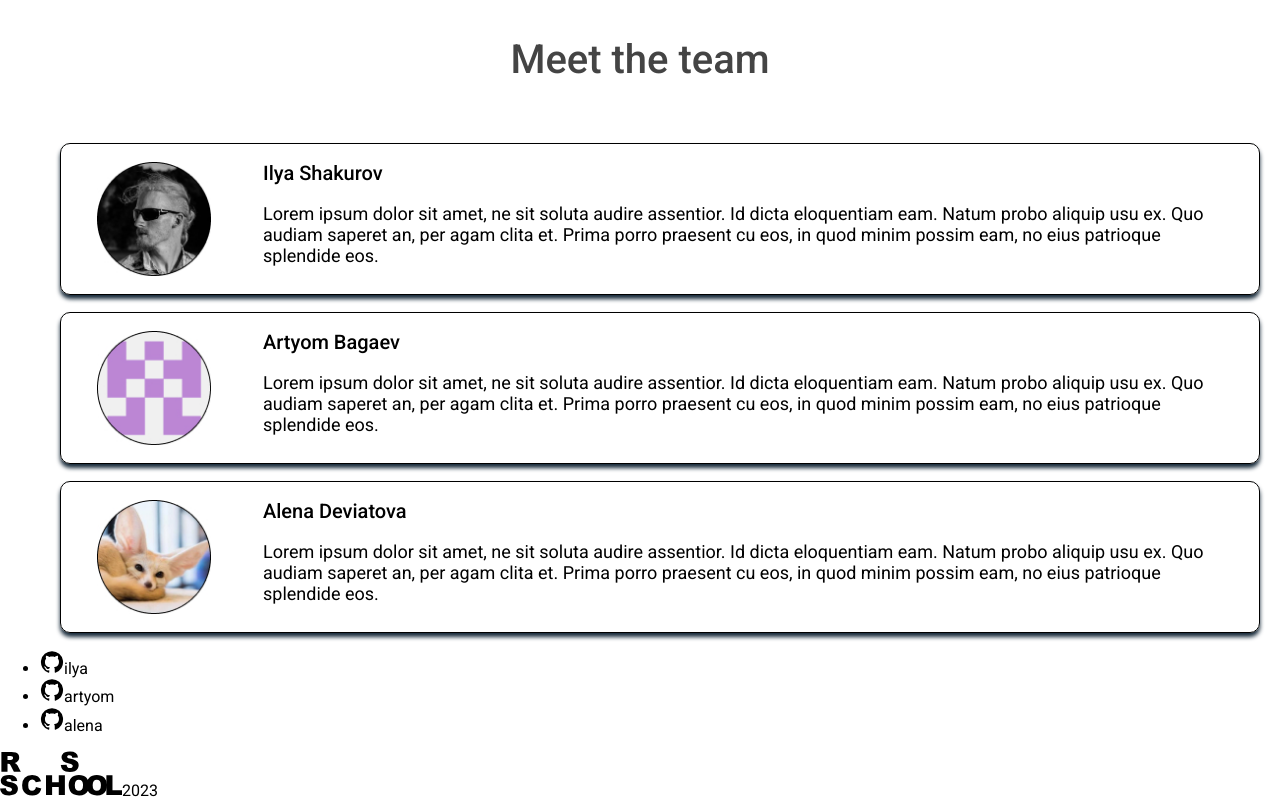
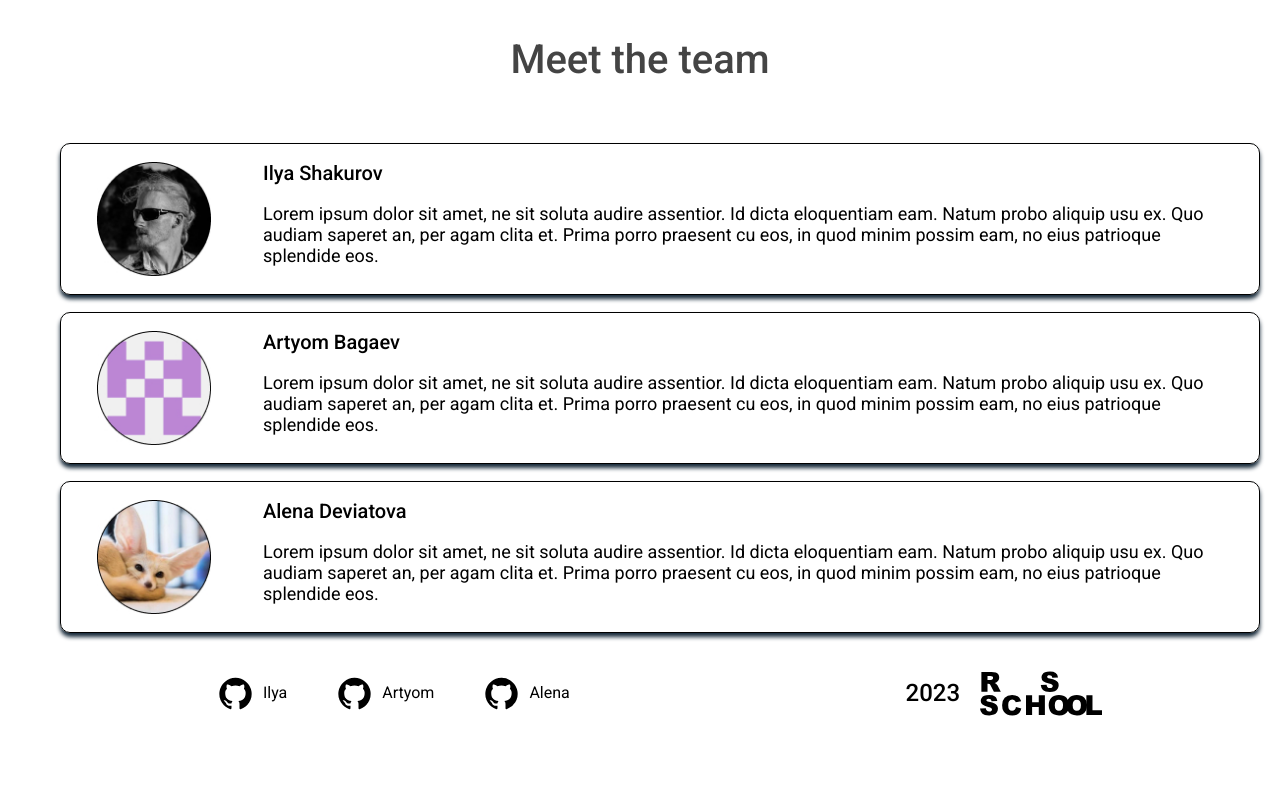
Before and after one commit to Ilichhh/graphiql-app, a React (Vite) app: page / in a window 1280 px wide. Shown: the part 827-1627 px from the top of the page. After the commit the page ends 1564 px from the top, so only its background shows below. Built offline with nearby package versions, Linux system fonts and the light colour scheme; no server answers.

Commit message:
feat: add Footer styling

```diff
--- a/src/components/Footer.tsx
+++ b/src/components/Footer.tsx
@@ -1,25 +1,58 @@
 import React from 'react';
 import GitHubIcon from '@mui/icons-material/GitHub';
 import { useTranslation } from 'react-i18next';
+import styled from 'styled-components';
+
+const Container = styled.footer`
+  display: flex;
+  justify-content: space-around;
+  align-items: center;
+
+  padding: 10px;
+`;
+const List = styled.ul`
+  display: flex;
+  gap: 50px;
+
+  list-style: none;
+`;
+
+const ListItem = styled.li`
+  display: flex;
+  align-items: center;
+  gap: 10px;
+`;
+
+const Copyright = styled.div`
+  display: flex;
+  align-items: center;
+  gap: 20px;
+`;
+
+const Year = styled.span`
+  font-weight: 500;
+  font-size: 24px;
+  line-height: 33px;
+`;
 
 export const Footer = () => {
   const { t } = useTranslation();
   const devs = ['ilya', 'artyom', 'alena'];
 
   const items = devs.map((dev, index) => (
-    <li key={index}>
-      <GitHubIcon />
-      <span>{t(`${dev}`)}</span>
-    </li>
+    <ListItem key={index}>
+      <GitHubIcon fontSize="large" />
+      <span>{t(`developers.${dev}.firstName`)}</span>
+    </ListItem>
   ));
 
   return (
-    <footer>
-      <ul>{items}</ul>
-      <div>
+    <Container>
+      <List>{items}</List>
+      <Copyright>
+        <Year>2023</Year>
         <img src="rss.svg" alt="RS School logo" width="122" height="45" />
-        <span>2023</span>
-      </div>
-    </footer>
+      </Copyright>
+    </Container>
   );
 };
```
